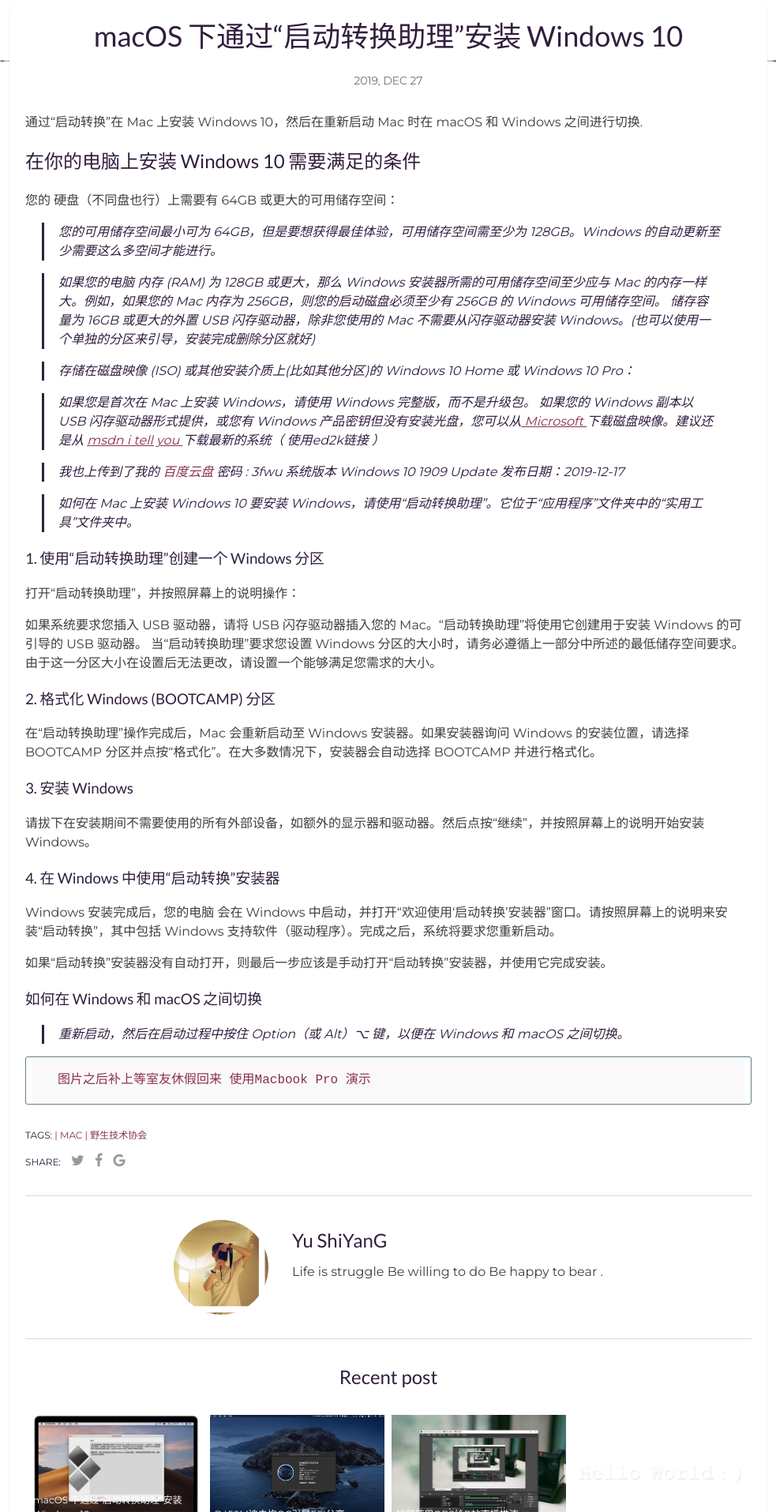
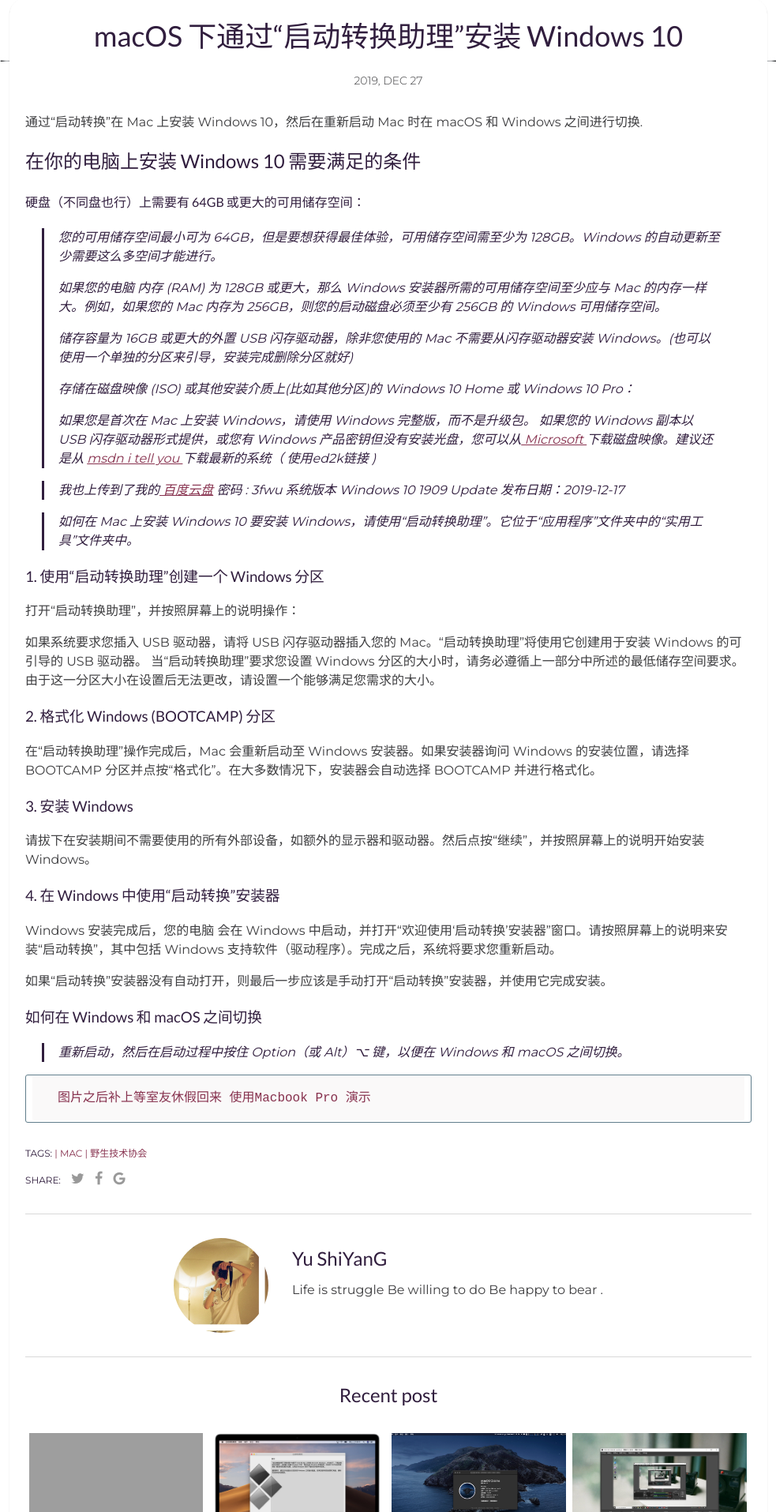
Before and after one commit to techysy/techysy.github.io, a Jekyll site: the page built from _posts/2019-12-28-windows10-on-your-mac.md, in a window 1280 px wide. Shown: the part 525-2440 px from the top of the page at 79% size, without its empty margins (148-1131 px from the left). Built offline with Jekyll 4.4.1, drawn with Linux system fonts in a browser that asks for light colours; comment, search, counter and statistics services are not loaded; a style sheet for code colours, icons or effects is not loaded; some of the changed text lies outside the part shown; grey boxes are pictures that could not be loaded.

Commit message:
继续添加文章

```diff
--- a/_posts/2019-12-28-windows10-on-your-mac.md
+++ b/_posts/2019-12-28-windows10-on-your-mac.md
@@ -11,21 +11,20 @@ categories: 分享
 
 ## 在你的电脑上安装 Windows 10 需要满足的条件
 
-您的 硬盘（不同盘也行）上需要有 64GB 或更大的可用储存空间：
+#### 硬盘（不同盘也行）上需要有 64GB 或更大的可用储存空间：
 
 > 您的可用储存空间最小可为 64GB，但是要想获得最佳体验，可用储存空间需至少为 128GB。Windows 的自动更新至少需要这么多空间才能进行。
+>
+> 如果您的电脑 内存 (RAM) 为 128GB 或更大，那么 Windows 安装器所需的可用储存空间至少应与 Mac 的内存一样大。例如，如果您的 Mac 内存为 256GB，则您的启动磁盘必须至少有 256GB 的 Windows 可用储存空间。
+>
+> 储存容量为 16GB 或更大的外置 USB 闪存驱动器，除非您使用的 Mac 不需要从闪存驱动器安装 Windows。(也可以使用一个单独的分区来引导，安装完成删除分区就好)
+>
+> 存储在磁盘映像 (ISO) 或其他安装介质上(比如其他分区)的  Windows 10 Home 或 Windows 10 Pro：
+>
+> 如果您是首次在 Mac 上安装 Windows，请使用 Windows 完整版，而不是升级包。
+如果您的 Windows 副本以 USB 闪存驱动器形式提供，或您有 Windows 产品密钥但没有安装光盘，您可以从<a href="http://www.microsoft.com/zh-cn/software-download/windows10ISO" target="_blank"> Microsoft </a> 下载磁盘映像。建议还是从 <a href="http://msdn.itellyou.cn" target="_blank"> msdn i tell you </a> 下载最新的系统（ 使用ed2k链接 )
 
-> 如果您的电脑 内存 (RAM) 为 128GB 或更大，那么 Windows 安装器所需的可用储存空间至少应与 Mac 的内存一样大。例如，如果您的 Mac 内存为 256GB，则您的启动磁盘必须至少有 256GB 的 Windows 可用储存空间。
-储存容量为 16GB 或更大的外置 USB 闪存驱动器，除非您使用的 Mac 不需要从闪存驱动器安装 Windows。(也可以使用一个单独的分区来引导，安装完成删除分区就好)
-
-> 存储在磁盘映像 (ISO) 或其他安装介质上(比如其他分区)的  Windows 10 Home 或 Windows 10 Pro：
-
-> 如果您是首次在 Mac 上安装 Windows，请使用 Windows 完整版，而不是升级包。
-如果您的 Windows 副本以 USB 闪存驱动器形式提供，或您有 Windows 产品密钥但没有安装光盘，您可以从<a href="http://www.microsoft.com/zh-cn/software-download/windows10ISO" target="_blank"> Microsoft </a> 下载磁盘映像。建议还是从 <a href="http://msdn.itellyou.cn" target="_blank"> msdn i tell you </a> 下载最新的系统（ 使用ed2k链接 ）
-
-> 我也上传到了我的<a heef="https://pan.baidu.com/s/1qsnLLL07b7_UPBMaJUKqvQ" target="_blank"> 百度云盘 </a> 密码 : *3fwu* 系统版本 Windows 10 1909 Update 发布日期：*2019-12-17*
-
-
+> 我也上传到了我的<a href="http://pan.baidu.com/s/1qsnLLL07b7_UPBMaJUKqvQ" target="_blank"> 百度云盘</a> 密码 : *3fwu* 系统版本 Windows 10 1909 Update 发布日期：*2019-12-17*
 
 > 如何在 Mac 上安装 Windows 10
 要安装 Windows，请使用“启动转换助理”。它位于“应用程序”文件夹中的“实用工具”文件夹中。
```
Also changed, not shown: _posts/2019-12-28-mac-terminal-tree.md (added, +40 -0 lines), assets/img/terminal-tree/help.jpg (added), assets/img/terminal-tree/it.jpg (added), assets/img/terminal-tree/tree.jpg (added).
